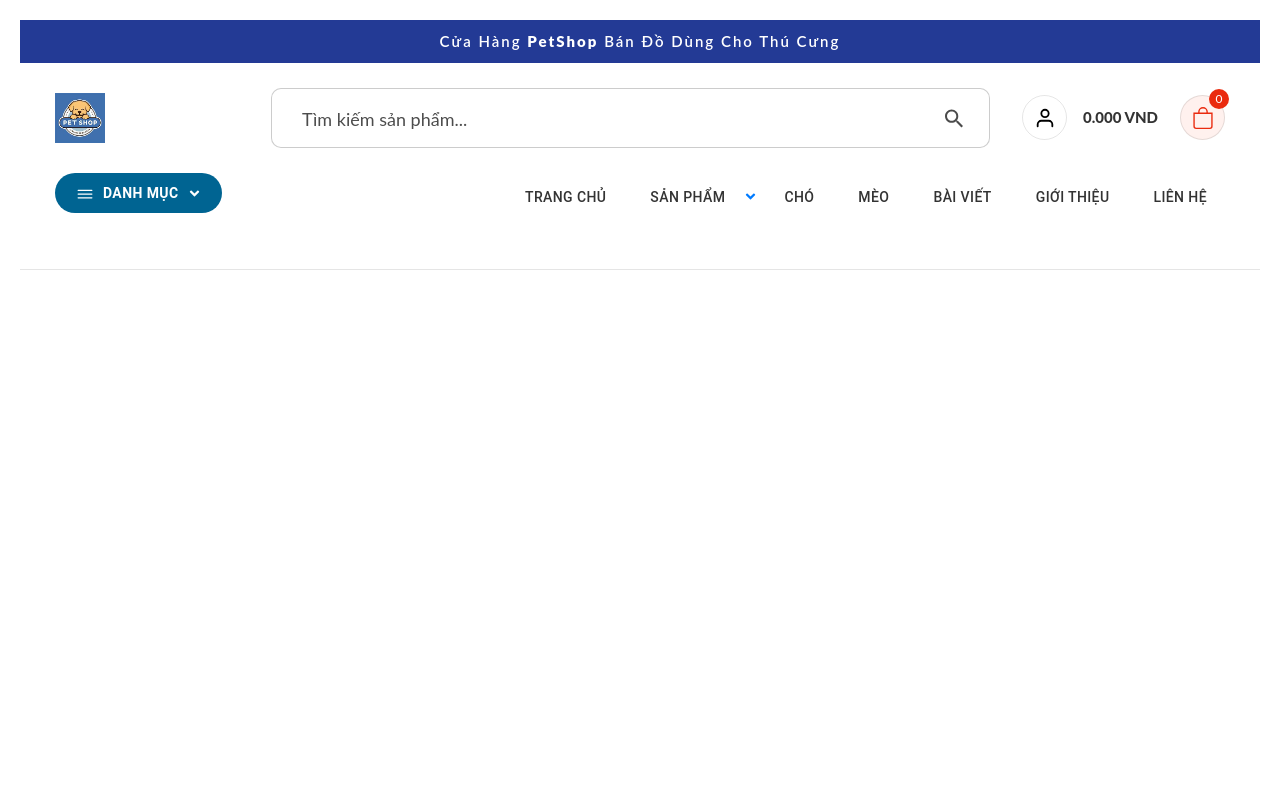
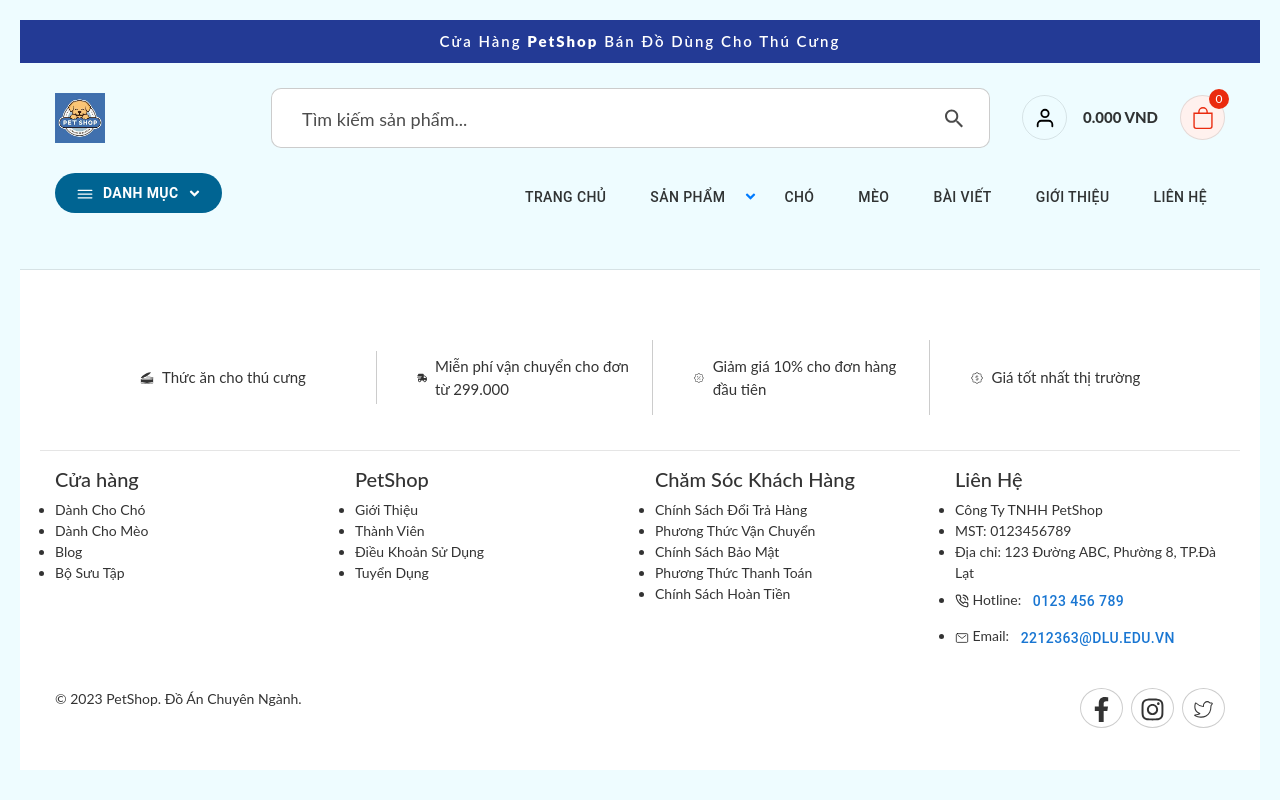
Before and after one commit to Ngocon2004/DoAnChuyenNganh, a React (Create React App) app: page /product in a window 1280 px wide. Built offline with nearby package versions, Linux system fonts and the light colour scheme; no server answers.

Commit message:
C12_update

```diff
--- a/package.json
+++ b/package.json
@@ -17,6 +17,7 @@
     "react": "^19.1.1",
     "react-dom": "^19.1.1",
     "react-icons": "^5.5.0",
+    "react-inner-image-zoom": "^4.0.1",
     "react-owl-carousel2": "^0.3.0",
     "react-router-dom": "^7.9.1",
     "react-scripts": "5.0.1",
--- a/src/App.css
+++ b/src/App.css
@@ -4,7 +4,7 @@
 @import url('https://cdnjs.cloudflare.com/ajax/libs/slick-carousel/1.8.1/slick-theme.min.css');
 
 
-body{padding: 20px; font-family: "Lato", sans-serif; font-size: 14px; color: rgba(0,0,0,0.8); overflow-x: hidden;}
+body{padding: 20px; font-family: "Lato", sans-serif; font-size: 14px; color: rgba(0,0,0,0.8); overflow-x: hidden; background-color: #eefcff;}
 .navPart1, .navPart2{z-index: 99;}
 
 
@@ -380,8 +380,12 @@ footer .linkWrap .ui li{ list-style: none; margin-bottom: 8px;}
 footer .linkWrap .ui li a{ color: #000;font-size: 13px;}
 footer .linkWrap .ui li a:hover{ color: #006492; text-decoration:none; }
 
-footer .copyright ul li a{ display: flex; align-items: center; justify-content:center;width: 100%;height: 40px; border-radius: 50%;
-  border: 1px solid rgba(0,0,0,0.2); transition: all 0.3s;}
-footer .copyright ul li a svg{ font-size: 18px; color: rgba(0,0,0,0.8);}
+/* Copyright */
+footer .copyright ul li a{ display: block; align-items: center; justify-content:center;width: 100%;height: 40px; border-radius: 50%;
+  border: 1px solid rgba(0,0,0,0.2); transition: all 0.3s; padding: 8px; position: relative;}
+footer .copyright ul li a svg{ font-size: 25px; color: rgba(0,0,0,0.8);}
 footer .copyright ul li a:hover{background: #006492 !important;}
 footer .copyright ul li a:hover svg{ color: #fff!important;}
+
+.productModal .MuiPaper-elevation{ padding: 25px;  position: relative;max-width: 900px!important; width: 900px!important;}
+.productModal  h4{ font-size: 20px!important; color: rgba(0,0,0,0.7); font-weight: 600; margin-bottom: 15px;}
--- a/src/App.js
+++ b/src/App.js
@@ -6,7 +6,7 @@ import Header from './Compoments/Header';
 import { createContext, useEffect } from 'react';
 import axios from 'axios';
 import { useState } from 'react';
-import Footer from './Compoments/Footer';
+import Footer  from './Compoments/Footer';
 //import { Route } from 'react-router-dom';
 
 const Mycontext=createContext();
@@ -42,7 +42,7 @@ function App() {
           <Routes>
             <Route path="/" exact={true} element={<Home />} />
           </Routes>
-
+        <Footer/>
         </Mycontext.Provider>
     </BrowserRouter>
 
--- a/src/Compoments/Footer/index.js
+++ b/src/Compoments/Footer/index.js
@@ -7,6 +7,7 @@ import { LuPhoneCall } from "react-icons/lu";
 import { FaFacebookF } from "react-icons/fa";
 import { FaInstagram } from "react-icons/fa6";
 import { CiTwitter } from "react-icons/ci";
+import Button from '@mui/material/Button';
 
 
 import Link from "@mui/material/Link";
@@ -41,7 +42,7 @@ const Footer = () => {
                     </div>
                 </div>
 
-                <div className=" row mt-5 linkWrap">
+                <div className=" row mt-3 linkWrap">
                     <div className="col">
                         <h5>Cửa hàng</h5>
                         <ul>
@@ -79,8 +80,8 @@ const Footer = () => {
                             <li><Link to="#">Công Ty TNHH PetShop</Link></li>
                             <li><Link to="#">MST: 0123456789</Link></li>
                             <li><Link to="#">Địa chỉ: 123 Đường ABC, Phường 8, TP.Đà Lạt</Link></li>
-                            <li><Link to="#"><LuPhoneCall /> Hotline: 0123 456 789</Link></li>
-                            <li><Link to="#"><IoMailOutline /> Email: 2212363@dlu.edu.vn</Link></li>
+                            <li><Link to="#"><LuPhoneCall /> Hotline: <Button> 0123 456 789</Button></Link></li>
+                            <li><Link to="#"><IoMailOutline /> Email: <Button> 2212363@dlu.edu.vn</Button></Link></li>
                         </ul>
                     </div>
 
--- a/src/Compoments/Header/HomeBanner/index.js
+++ b/src/Compoments/Header/HomeBanner/index.js
@@ -15,22 +15,26 @@ const HomeBanner=()=>{
     };
 
     return(
-
+        <div className="container mt-1">
             <div className="homeBannerSection">
                 <Slider {...settings}>
                     <div className="item">
-                    <img src="https://thumbs.dreamstime.com/b/animal-pet-toy-store-interior-cartoon-background-supermarket-indoor-cat-dog-care-accessory-to-buy-domestic-canine-cage-282320011.jpg?w=1400" className="w-100"/>
+                        <img src="https://file.hstatic.net/200000264739/file/banner-desktop-kitcat_83a1d61bf9ce4bdc8cda190905d10948.jpg" className="w-100"/>
                     </div>
                     <div className="item">
-                    <img src="https://thumbs.dreamstime.com/b/animal-pet-toy-store-interior-cartoon-background-supermarket-indoor-cat-dog-care-accessory-to-buy-domestic-canine-cage-282320011.jpg?w=1400" className="w-100"/>
+                        <img src="https://paddy.vn/cdn/shop/files/paddy-natural-core_1880_x_720_px.png?v=1748848766&width=1880" className="w-100"/>
                     </div>
                     <div className="item">
-                    <img src="https://thumbs.dreamstime.com/b/animal-pet-toy-store-interior-cartoon-background-supermarket-indoor-cat-dog-care-accessory-to-buy-domestic-canine-cage-282320011.jpg?w=1400" className="w-100"/>
+                        <img src="https://file.hstatic.net/200000264739/file/kc-website-banner-ol-231.3_62a4f9865a1645d8ae2bdb2f37607908.jpg" className="w-100"/>
+                    </div>
+                    <div className="item">
+                        <img src="https://file.hstatic.net/200000264739/file/kc-website-banner-ol-231.2_0c619bed68cb498f9edbf54905c6f9d5.jpg" className="w-100"/>
                     </div>
                     <div className="item">
                         <img src="https://thumbs.dreamstime.com/b/animal-pet-toy-store-interior-cartoon-background-supermarket-indoor-cat-dog-care-accessory-to-buy-domestic-canine-cage-282320011.jpg?w=1400" className="w-100"/>
                     </div>
                 </Slider>
+            </div>
         </div>
 
     )
```
Also changed, not shown: src/Compoments/ProductModal/index.js (added, +41 -0 lines), 1 other file (tests, documents, lock files or other folders). Lines whose indentation alone changed are shown as unchanged.
